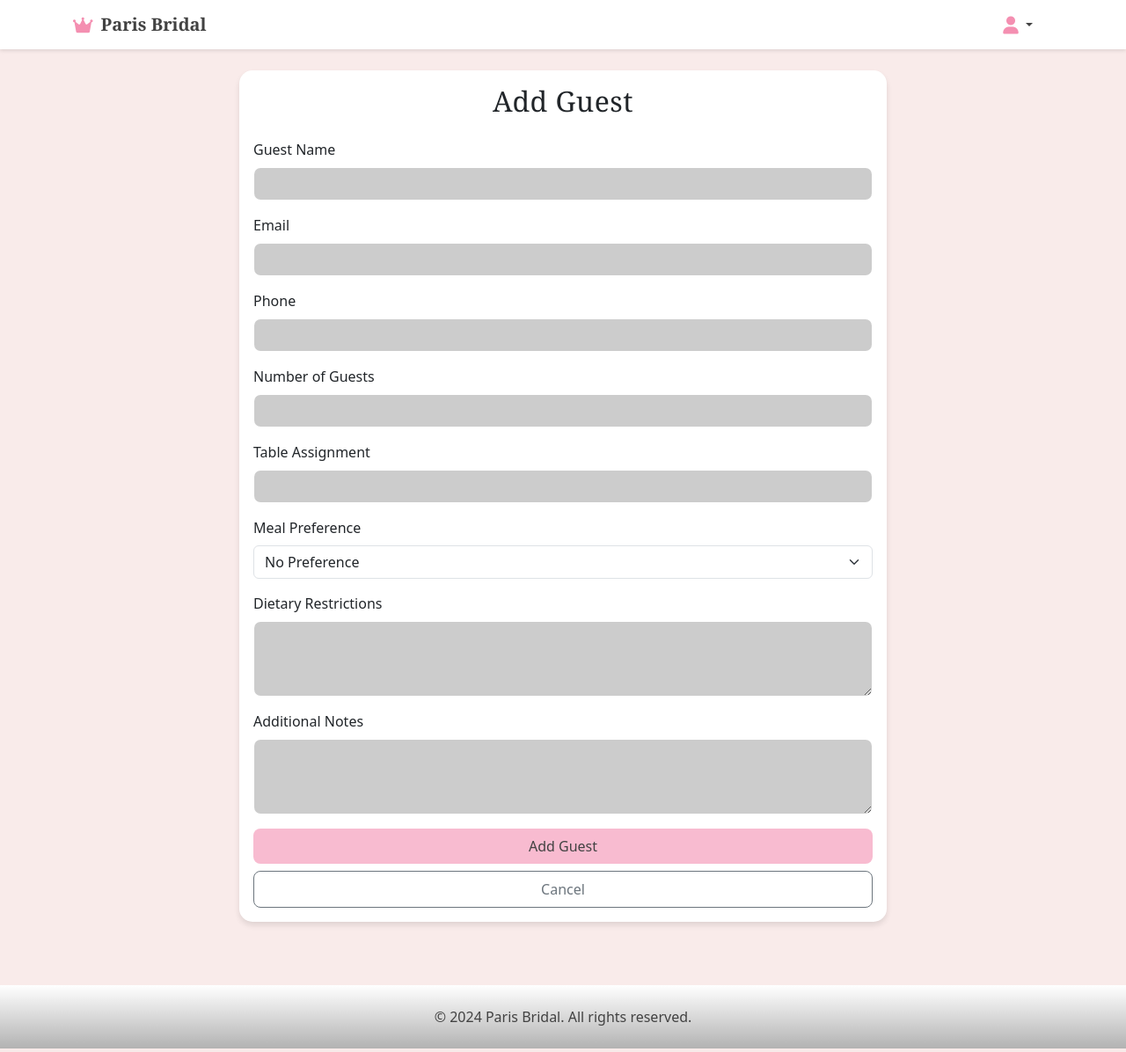
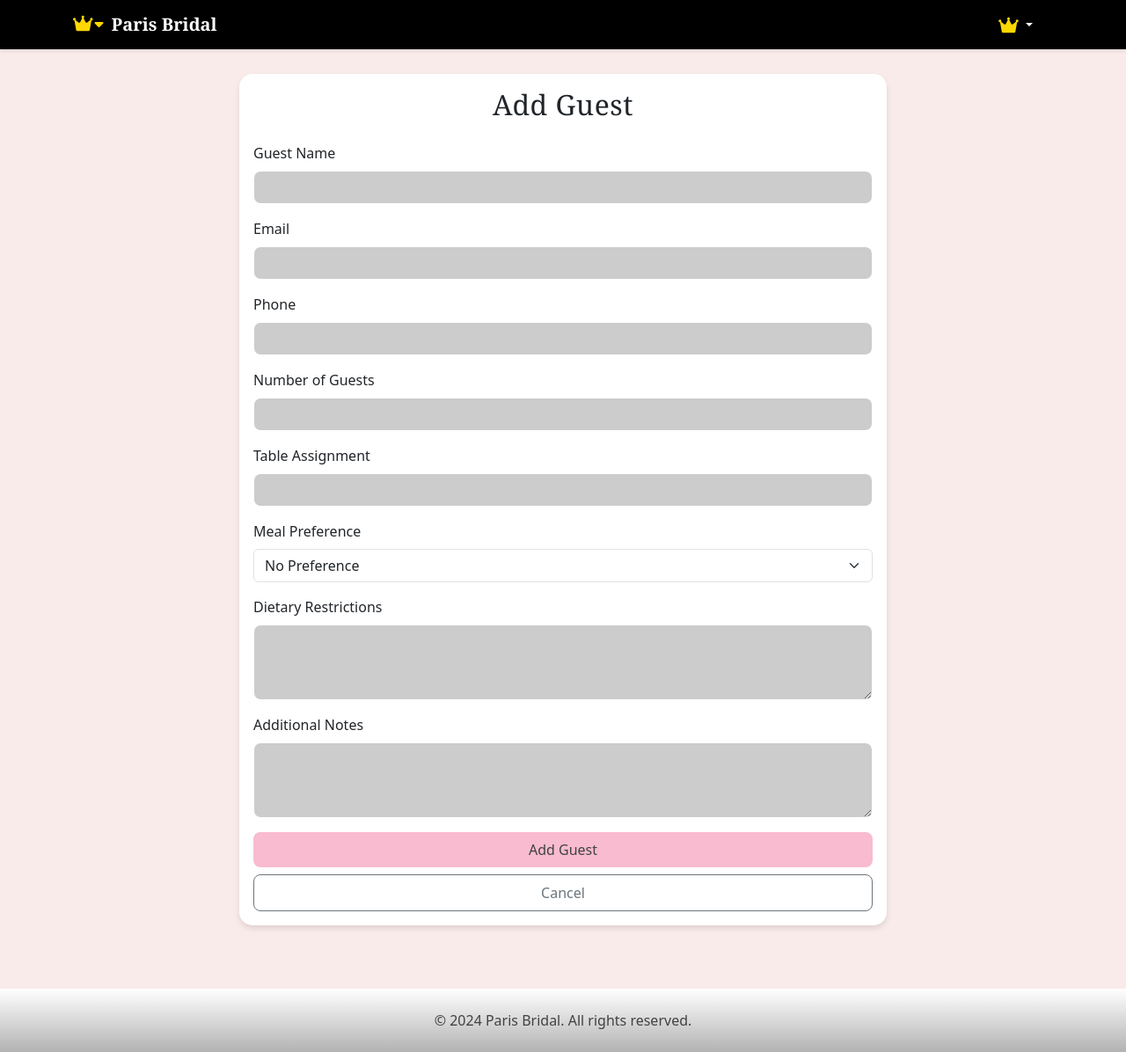
Before and after one commit to Irvarr/parisbridal, a Flask app: page /guest/add in a window 1280 px wide. Shown: the whole page at 88% size. Run offline with Flask 3, Linux system fonts and the light colour scheme; the visitor is signed in with stand-in values (Sample User, id 1); data that the repository does not hold is empty.

Commit message:
Agent query: I've updated the navigation bar with a black background, gold crown icons with dropdown indicators, and made it sticky. Could you verify if these changes match your requirements?
Improve navigation bar:  Style updates for better visibility and added a dropdown indicator icon to the crown icon.  Fixed top navbar on scroll.

Screenshot: https://storage.googleapis.com/screenshot-production-us-central1/0fcf7169-087e-4111-bd6f-826c539dd0e3/d7496853-289d-46f7-941e-38791da0d629.jpg

```diff
--- a/templates/base.html
+++ b/templates/base.html
@@ -18,20 +18,21 @@
         body {
             background-color: var(--primary-color);
             color: var(--text-color);
+            padding-top: 60px; /* Add padding to prevent content from hiding under sticky navbar */
         }
 
         .navbar {
-            background-color: white !important;
+            background-color: black !important;
             box-shadow: 0 2px 4px rgba(0,0,0,0.1);
         }
 
         .navbar-brand {
-            color: var(--text-color) !important;
+            color: white !important;
             text-decoration: none;
         }
 
         .nav-link {
-            color: var(--text-color) !important;
+            color: white !important;
         }
 
         .btn-primary {
@@ -46,7 +47,7 @@
         }
 
         .gold-icon {
-            color: var(--accent-dark);
+            color: #FFD700 !important;
         }
 
         .dropdown-menu {
@@ -54,6 +55,10 @@
             box-shadow: 0 4px 6px rgba(0,0,0,0.1);
             border: none;
             background-color: white;
+        }
+
+        .dropdown-item {
+            color: var(--text-color);
         }
 
         .dropdown-item:hover {
@@ -65,15 +70,24 @@
             border: none;
             box-shadow: 0 4px 6px rgba(0,0,0,0.1);
         }
+
+        .nav-icon-group {
+            display: inline-flex;
+            align-items: center;
+            gap: 2px;
+        }
     </style>
 </head>
 <body>
-    <nav class="navbar navbar-expand-lg">
+    <nav class="navbar navbar-expand-lg fixed-top">
         <div class="container">
             <div class="d-flex align-items-center">
                 <div class="dropdown me-2">
                     <button class="btn btn-link p-0" type="button" id="navbarDropdown" data-bs-toggle="dropdown" aria-expanded="false">
-                        <i class="fas fa-crown fa-lg gold-icon"></i>
+                        <span class="nav-icon-group">
+                            <i class="fas fa-crown fa-lg gold-icon"></i>
+                            <i class="fas fa-caret-down gold-icon"></i>
+                        </span>
                     </button>
                     <ul class="dropdown-menu" aria-labelledby="navbarDropdown">
                         <li>
@@ -114,7 +128,7 @@
                 {% if current_user.is_authenticated %}
                     <div class="dropdown">
                         <button class="btn btn-link nav-link dropdown-toggle" type="button" id="userMenuDropdown" data-bs-toggle="dropdown" aria-expanded="false">
-                            <i class="fas fa-user fa-lg gold-icon"></i>
+                            <i class="fas fa-crown fa-lg gold-icon"></i>
                         </button>
                         <ul class="dropdown-menu dropdown-menu-end" aria-labelledby="userMenuDropdown">
                             <li>
```
